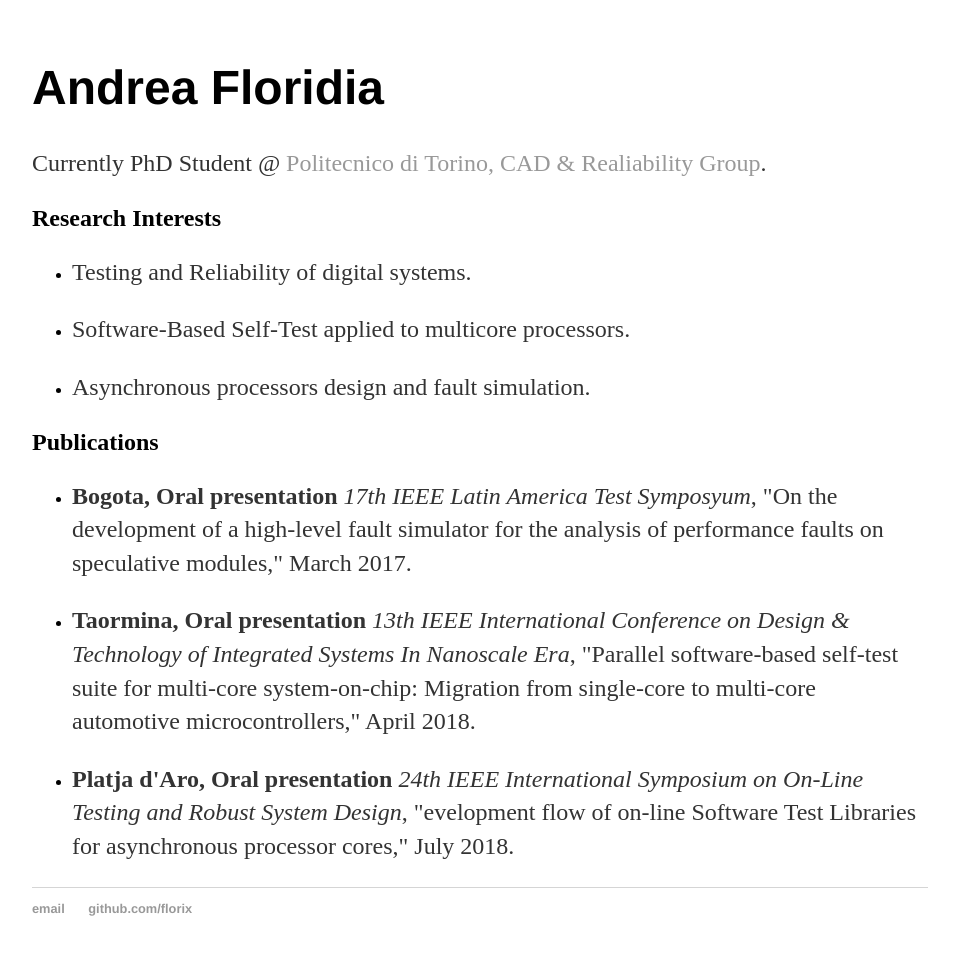
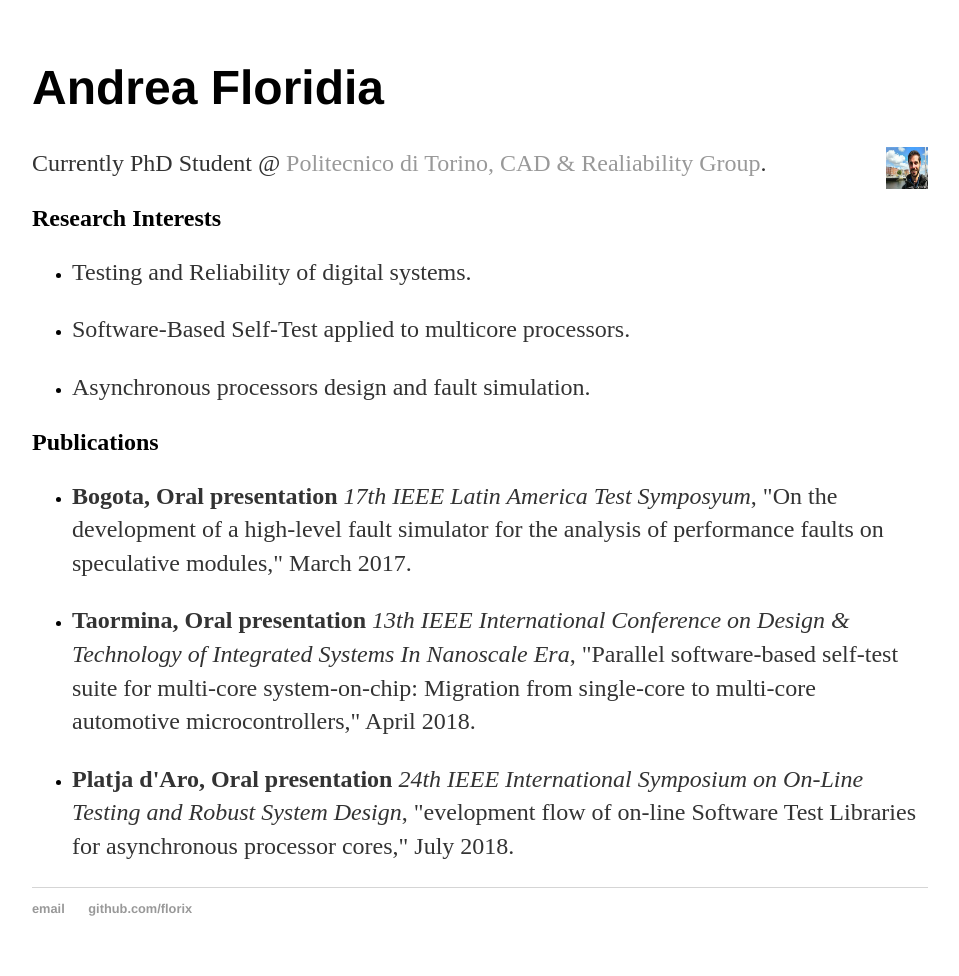
Before and after one commit to florix/florix.github.io, a Jekyll site: the page built from index.html, in a window 1280 px wide. Shown: the whole page, without its empty margins (160-1119 px from the left). Built offline with Jekyll 4.4.1, drawn with Linux system fonts in a browser that asks for light colours.

Commit message:
Update index.html

```diff
--- a/index.html
+++ b/index.html
@@ -4,6 +4,8 @@ title: Andrea Floridia Homepage
 ---
 <div class="blurb">
 	<h1>Andrea Floridia</h1>
+	<img src="P_20150810_140610_HDR.jpg"  width="42" height="42" align="right">
+
 	<p>Currently PhD Student <em> @ </em> <a href="http://www.cad.polito.it/staff/index.html"> Politecnico di Torino, CAD & Realiability Group</a>.</p>
 
 
```
